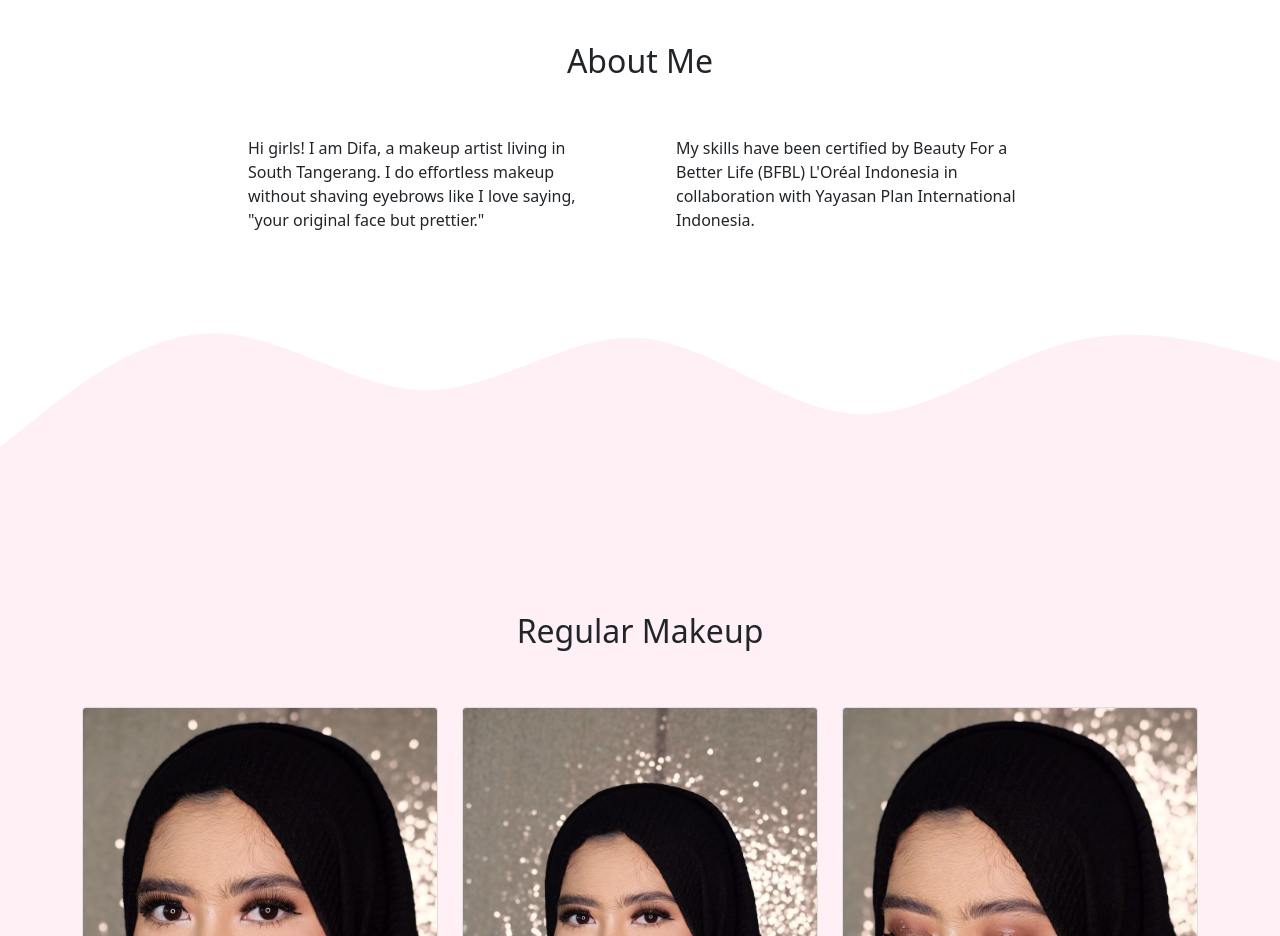
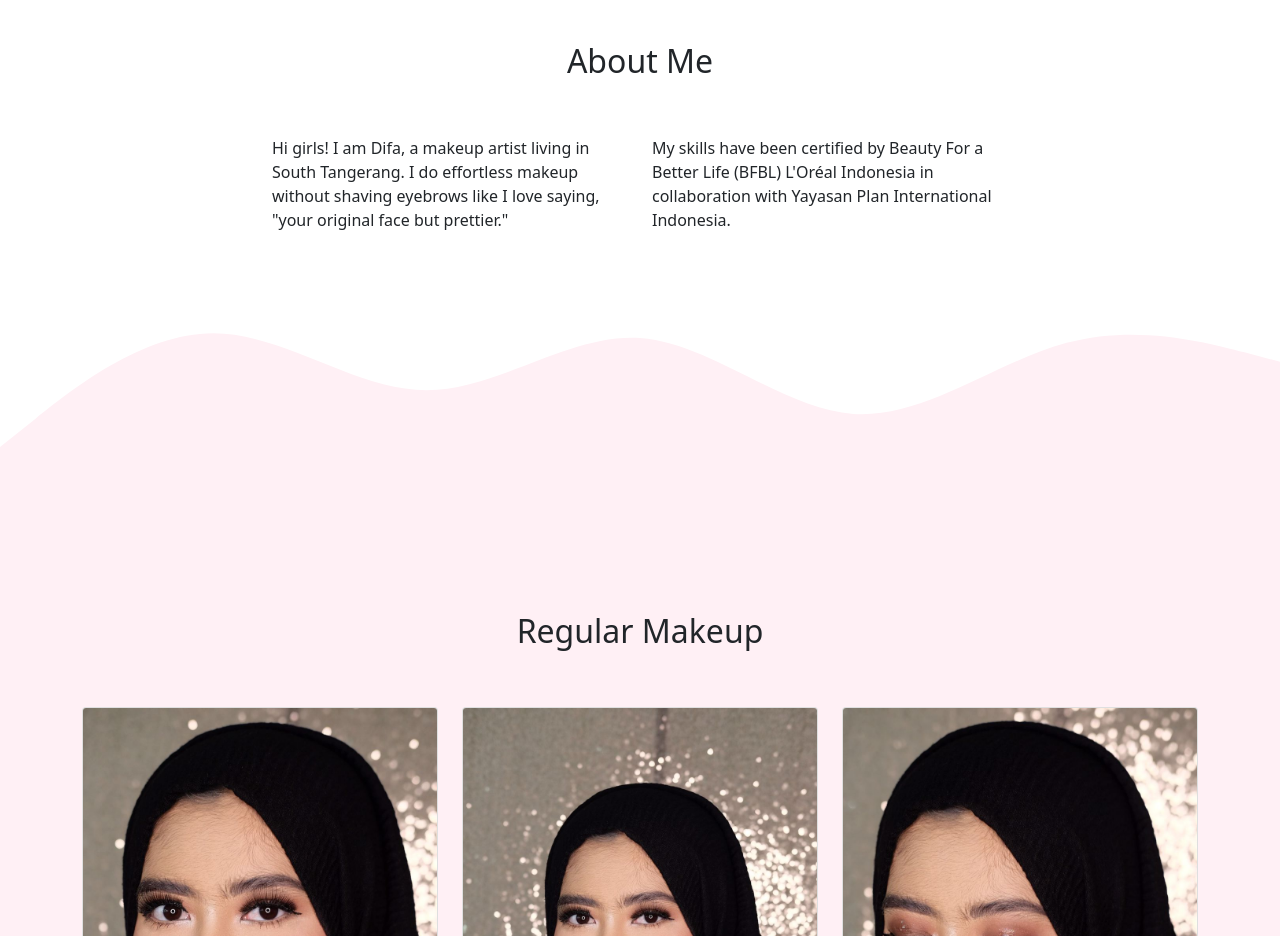
Before and after one commit to difadaulati/portfolio-mua, a plain HTML site: page index.html in a window 1280 px wide. Shown: the part 820-1756 px from the top of the page. Drawn offline with nearby package versions, Linux system fonts and the light colour scheme.

Commit message:
mengubah margin about us

```diff
--- a/index.html
+++ b/index.html
@@ -73,7 +73,7 @@
           </div>
         </div>
         <div class="row row justify-content-center">
-          <div class="col-md-4 me-5" data-aos="fade-right" data-aos-duration="1000">
+          <div class="col-md-4" data-aos="fade-right" data-aos-duration="1000">
             <p>Hi girls! I am Difa, a makeup artist living in South Tangerang. I do effortless makeup without shaving eyebrows like I love saying, "your original face but prettier."</p>
           </div>
           <div class="col-md-4" data-aos="fade-left" data-aos-duration="1200" data-aos-delay="200">
```
